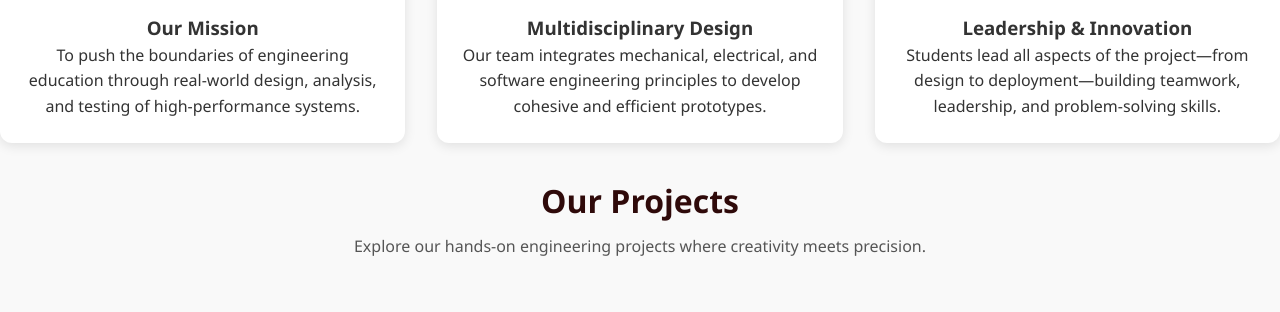
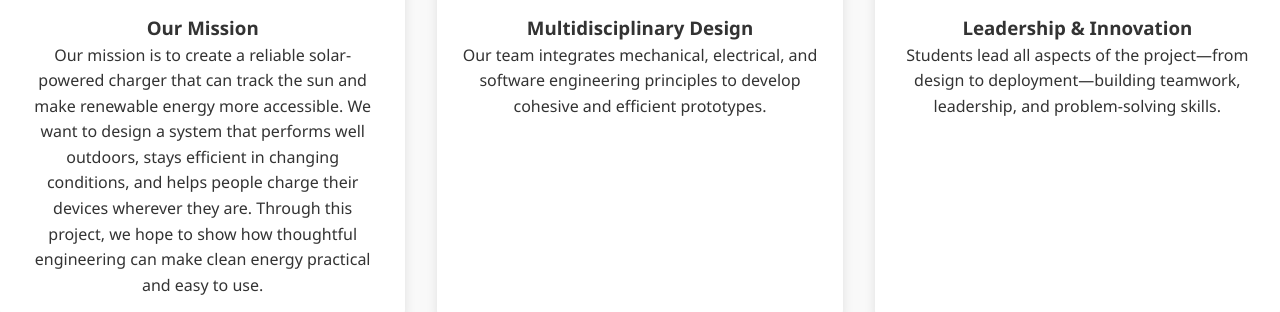
Before and after one commit to kristyhuynh/alphamu.github.io, a plain HTML site: page index.html in a window 1280 px wide. Shown: the part 647-959 px from the top of the page. Drawn offline with Linux system fonts and the light colour scheme.

Commit message:
Update mission.html

```diff
--- a/index.html
+++ b/index.html
@@ -43,8 +43,9 @@
         <img src="teamwork.jpg" alt="Team Collaboration" />
         <h3>Our Mission</h3>
         <p>
-          To push the boundaries of engineering education through real-world design, analysis,
-          and testing of high-performance systems.
+          Our mission is to create a reliable solar-powered charger that can track the sun and make renewable energy more accessible.
+          We want to design a system that performs well outdoors, stays efficient in changing conditions, and helps people charge their devices wherever they are.
+          Through this project, we hope to show how thoughtful engineering can make clean energy practical and easy to use.
         </p>
       </div>
       <div class="overview-card">
```
